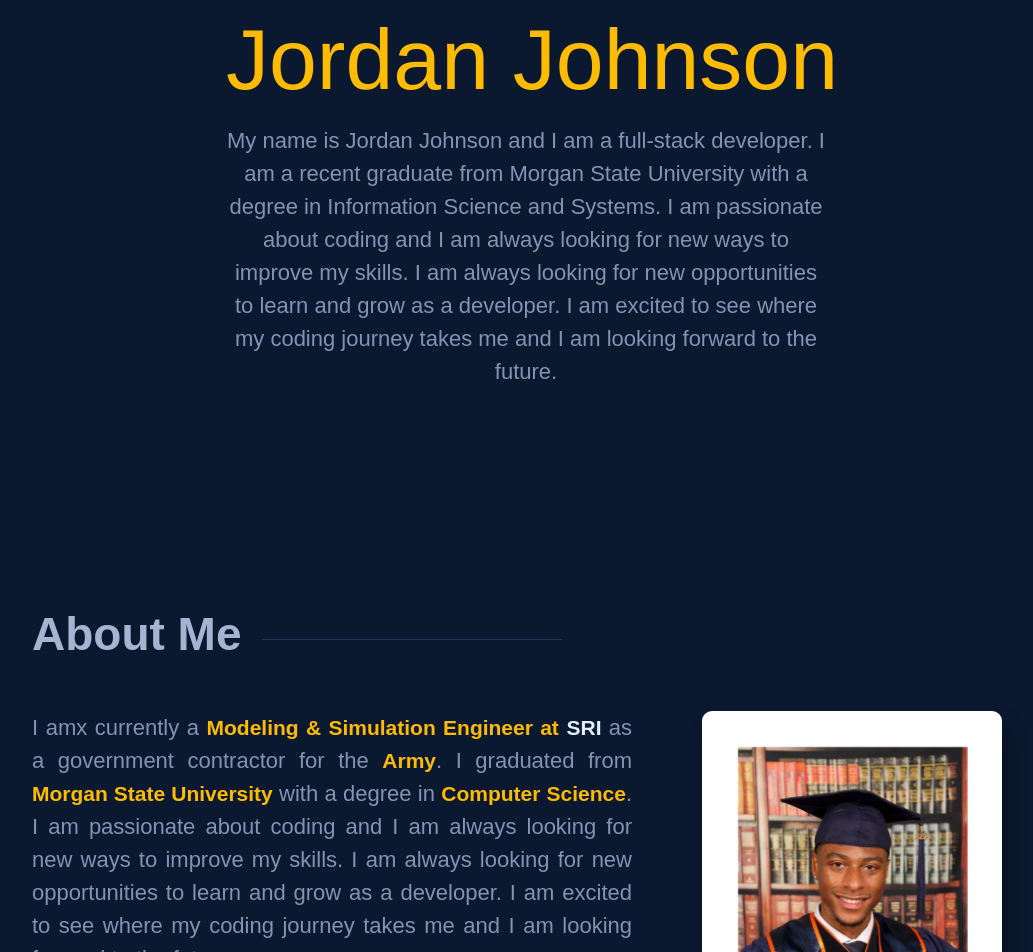
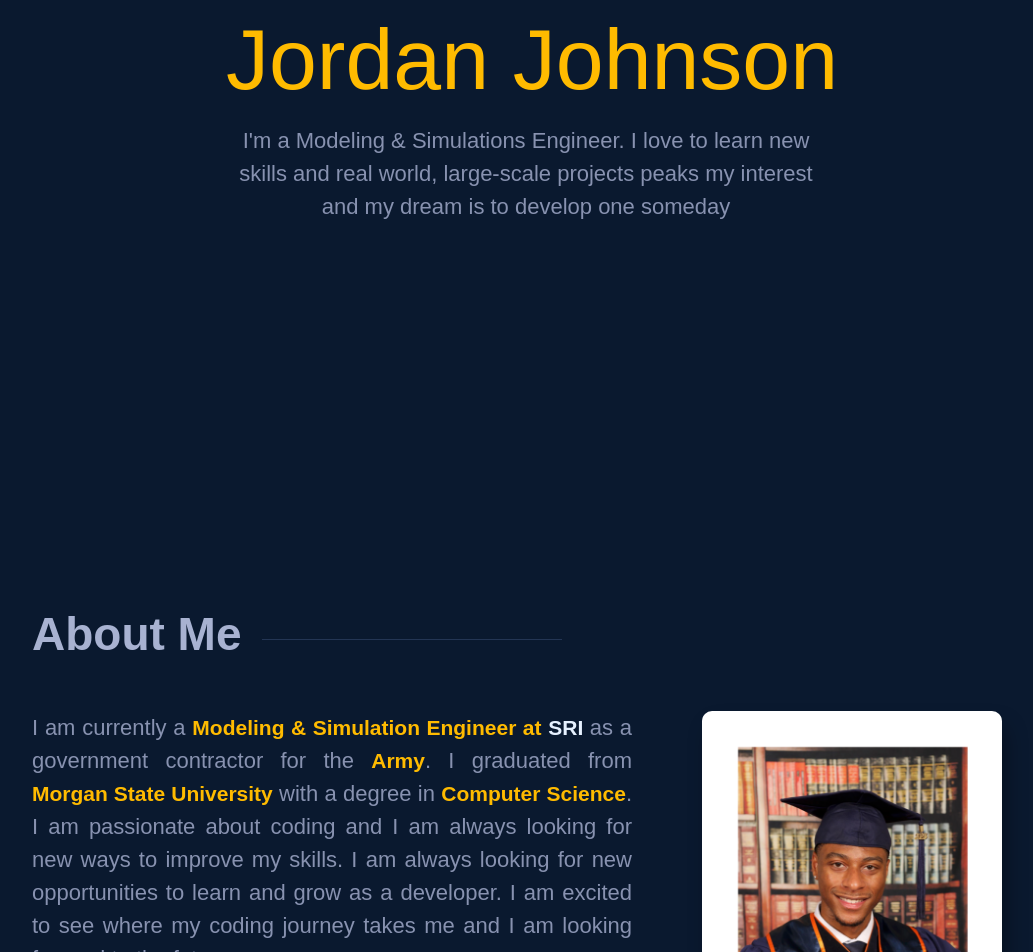
Before and after one commit to jojoh45/Jordans-Portfolio, a React (Vite) app: page / in a window 1280 px wide. Shown: the part 300-1252 px from the top of the page, without its empty margins (108-1141 px from the left). Built offline with nearby package versions, Linux system fonts and the light colour scheme; a web font is replaced by a local one.

Commit message:
Updated the intro description

```diff
--- a/src/components/About.jsx
+++ b/src/components/About.jsx
@@ -14,7 +14,7 @@
                 <div className="about-content">
                     <div className="about-description">
                         <p>
-                            I amx currently a <b>Modeling & Simulation Engineer at</b> <a href='https://www.sri.com/'> SRI </a> as a government contractor for the <b>Army</b>. I graduated from <b>Morgan State University</b> with a degree in <b>Computer Science</b>. I am passionate about coding and I am always looking for new ways to improve my skills. I am always looking for new opportunities to learn and grow as a developer. I am excited to see where my coding journey takes me and I am looking forward to the future.
+                            I am currently a <b>Modeling & Simulation Engineer at</b> <a href='https://www.sri.com/'> SRI </a> as a government contractor for the <b>Army</b>. I graduated from <b>Morgan State University</b> with a degree in <b>Computer Science</b>. I am passionate about coding and I am always looking for new ways to improve my skills. I am always looking for new opportunities to learn and grow as a developer. I am excited to see where my coding journey takes me and I am looking forward to the future.
                         </p>
                         <ul className="tech-stack">
                             {tech_stack.map((tech, index) => (
--- a/src/components/Home.jsx
+++ b/src/components/Home.jsx
@@ -19,7 +19,7 @@
           </div>
           <div>
             <div className='intro-desc'>
-              My name is Jordan Johnson and I am a full-stack developer. I am a recent graduate from Morgan State University with a degree in Information Science and Systems. I am passionate about coding and I am always looking for new ways to improve my skills. I am always looking for new opportunities to learn and grow as a developer. I am excited to see where my coding journey takes me and I am looking forward to the future.
+              I'm a Modeling & Simulations Engineer. I love to learn new skills and real world, large-scale projects peaks my interest and my dream is to develop one someday
             </div>
           </div>
         </FadeUp>
```
